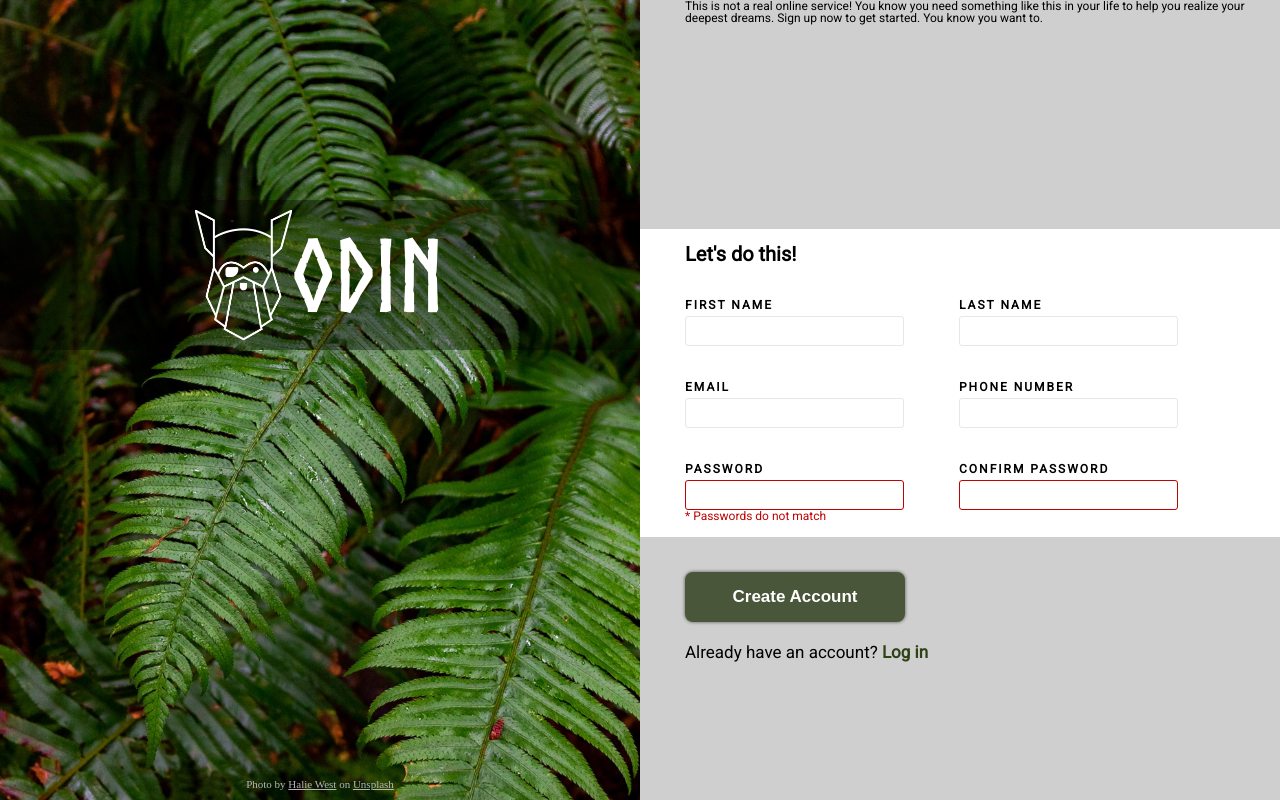
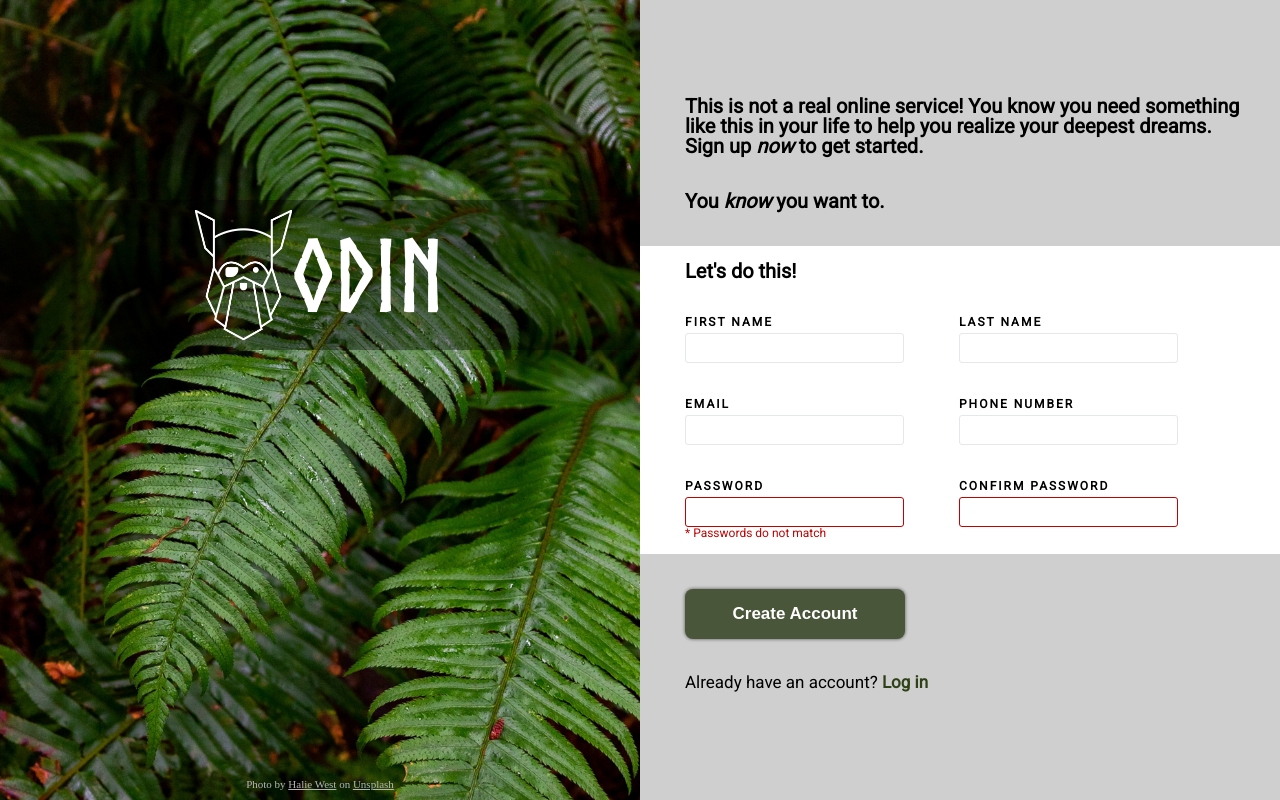
Before and after one commit to ykoziy/odin-signup-form, a plain HTML site: page index.html in a window 1280 px wide. Drawn offline with Linux system fonts and the light colour scheme.

Commit message:
Added call to action text section

```diff
--- a/css/style.css
+++ b/css/style.css
@@ -21,6 +21,10 @@ main {
 h1 {
   font-weight: bold;
   font-size: 2rem;
+}
+
+em {
+  font-style: italic;
 }
 
 label span {
@@ -109,6 +113,20 @@ section:nth-child(2) > div {
   font-size: 1.2rem;
 }
 
+#call-action {
+  display: flex;
+  flex-direction: column;
+  justify-content: end;
+  gap: 35px;
+  padding-bottom: 35px;
+  font-size: 2rem;
+  font-weight: bold;
+}
+
+#call-action p {
+  width: 560px;
+}
+
 section:nth-child(2) > div:nth-child(even) {
   display: flex;
   flex-direction: column;
@@ -159,7 +177,7 @@ section:nth-child(2) > div:nth-child(even) {
   padding-top: 35px;
   display: flex;
   flex-direction: column;
-  gap: 10%;
+  gap: 35px;
 }
 
 #action p {
--- a/index.html
+++ b/index.html
@@ -35,10 +35,13 @@
         </div>
       </section>
       <section>
-        <div>
-          This is not a real online service! You know you need something like
-          this in your life to help you realize your deepest dreams. Sign up now
-          to get started. You know you want to.
+        <div id="call-action">
+          <p>
+            This is not a real online service! You know you need something like
+            this in your life to help you realize your deepest dreams. Sign up
+            <em>now</em> to get started.
+          </p>
+          <p>You <em>know</em> you want to.</p>
         </div>
         <div>
           <h1>Let's do this!</h1>
```
